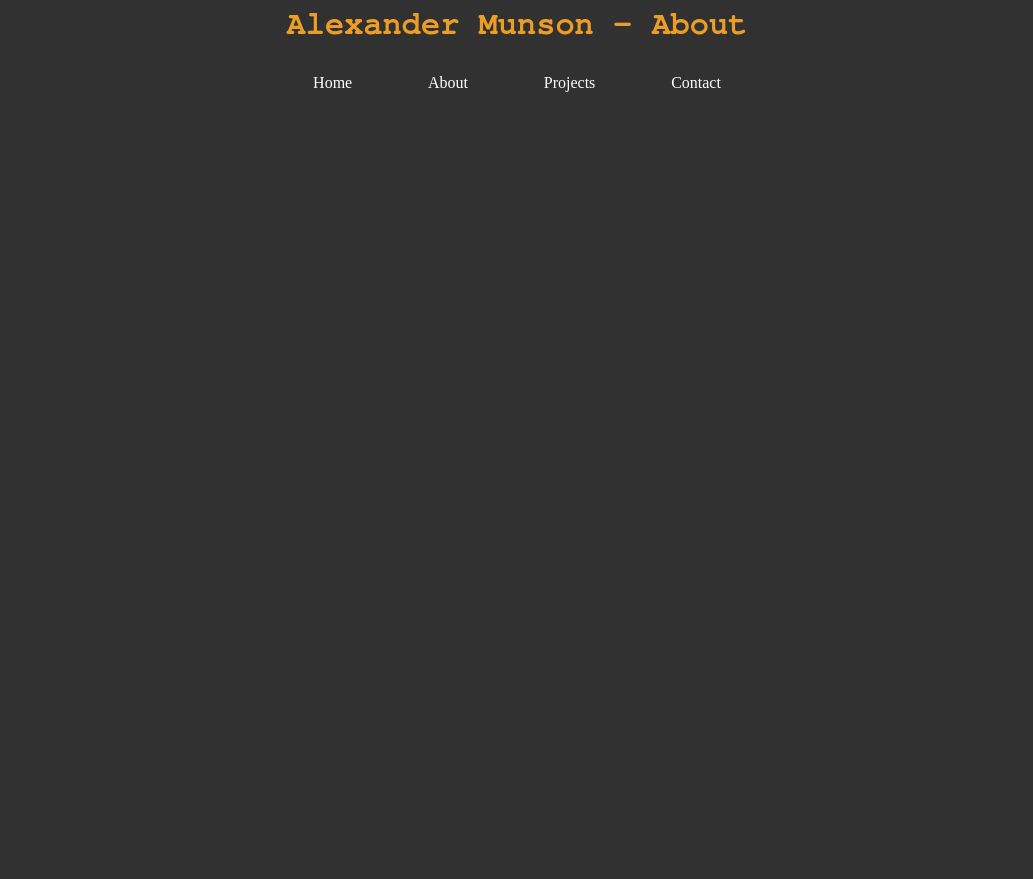
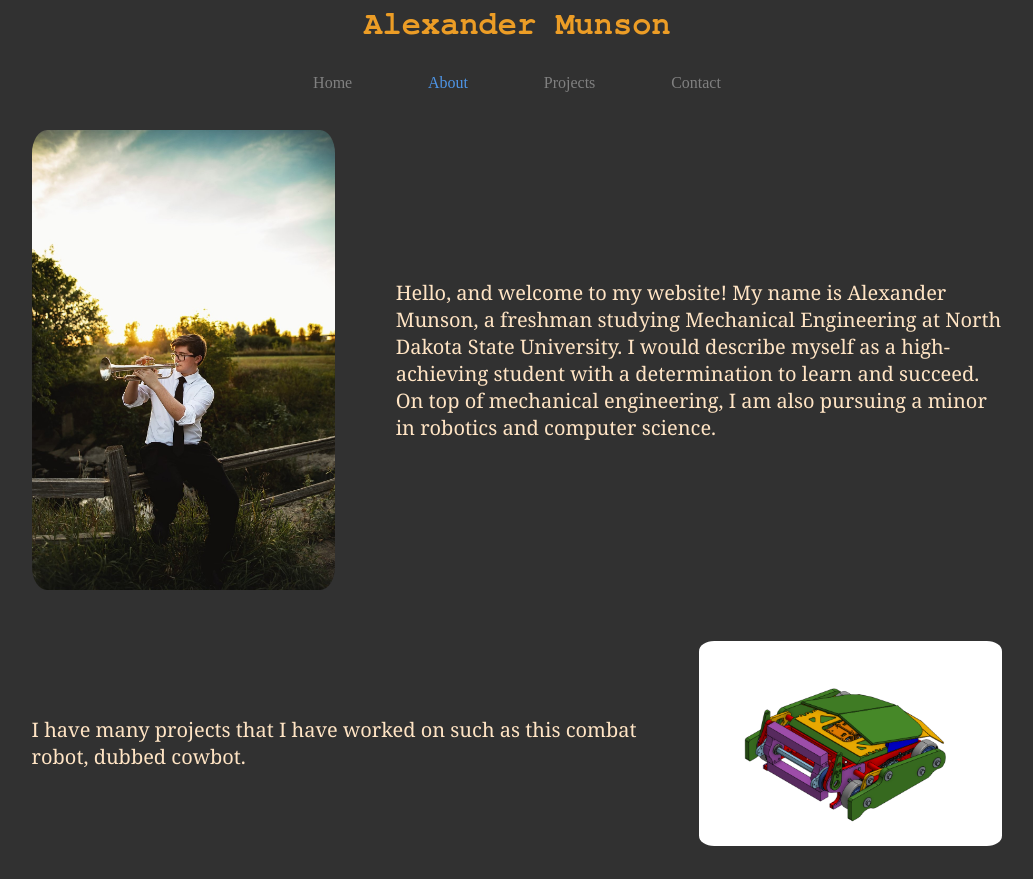
Before and after one commit to alexandermunson/alexandermunson.github.io, a plain HTML site: page about.html in a window 1280 px wide. Shown: the whole page, without its empty margins (123-1156 px from the left). Before the commit the page ends 800 px from the top, so only its background shows below. Drawn offline with Linux system fonts and the light colour scheme.

Commit message:
v0.4.15.2106

```diff
--- a/about.html
+++ b/about.html
@@ -9,14 +9,38 @@
 
 <body style="background-color:rgb(49, 49, 49)">
 
-    <h1 class="top">Alexander Munson - About</h1>
+    <h1 class="top">Alexander Munson</h1>
 
     <nav class="navbar">
         <ul>
-            <a href="home.html">Home</a>
-            <a href="about.html">About</a>
-            <a href="projects.html">Projects</a>
-            <a href="contact.html">Contact</a>
+            <a href="index.html"><inactivebar>Home</inactivebar></a>
+            <a href="about.html"><activebar>About</activebar></a>
+            <a href="projects.html"><inactivebar>Projects</inactivebar></a>
+            <a href="contact.html"><inactivebar>Contact</inactivebar></a>
 
         </ul>
     </nav>
+
+
+
+    <div class="content">
+        <img class="imageleft" src="Images/trumpet on fence.jpg">
+        <p class="paragraph">
+            Hello, and welcome to my website! My name is Alexander Munson, a freshman studying Mechanical Engineering at North Dakota State University.
+            I would describe myself as a high-achieving student with a determination to learn and succeed. On top of mechanical engineering,
+            I am also pursuing a minor in robotics and computer science.
+        </p>
+    </div>
+
+    <div class="content">
+
+        <p class="paragraph">
+            I have many projects that I have worked on such as this combat robot, dubbed cowbot.
+        </p>
+        <img class="imageright" src="Images/cadbot.png">
+
+
+    </div>
+
+</body>
+</html>
--- a/style.css
+++ b/style.css
@@ -13,14 +13,20 @@
   gap: 2%;
 }
 
+.navbar activebar {
+  color: rgb(78, 149, 230)
+}
 
+.navbar inactivebar{
+  color:grey;
+}
 
 .navbar a {
   color: white;
   text-decoration: none;
   text-align: center;
   padding: 1% 2%;
-  border-radius: 20%;
+  border-radius: 10%;
   transition: background-color 0.3s ease;
   background-color: transparent;
 }
```
Also changed, not shown: contact.html (+5 -5 lines), index.html (+5 -28 lines), projects.html (+5 -5 lines).
